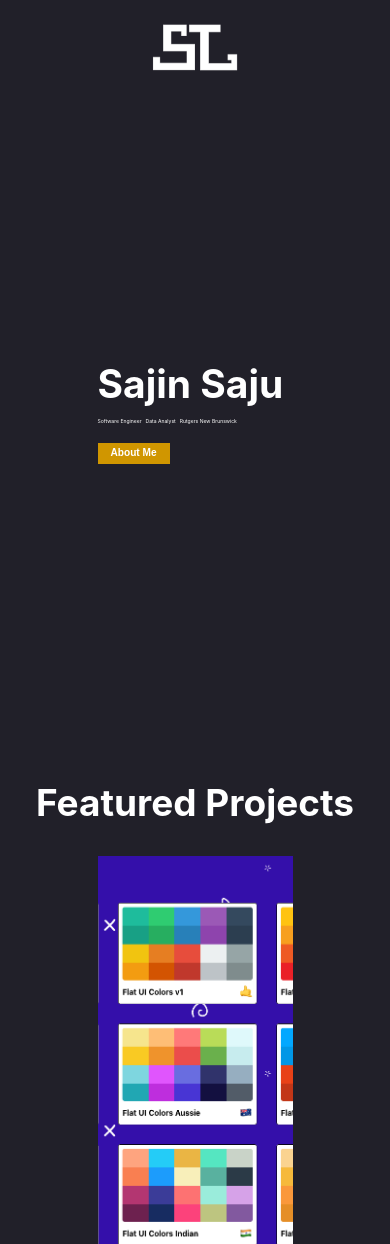
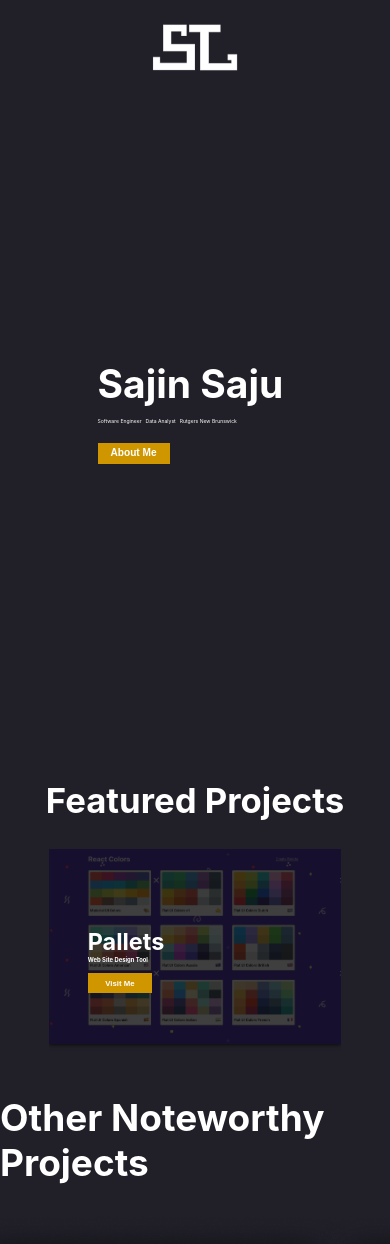
Before and after one commit to 54JIN/personal-website, a React (Create React App) app: page / in a window 390 px wide. Shown: the top 1244 px of the page. Built offline with nearby package versions, Linux system fonts and the light colour scheme.

Commit message:
Made Featured Projects Responsive

```diff
--- a/src/App.css
+++ b/src/App.css
@@ -134,85 +134,6 @@ body {
   transform-origin: left;
   scale: 1 1;
 }
-
-@media only screen and (max-width: 1328px) {
-  .Home-Content h1{
-    font-size: 10vw;
-    margin-top: 0px;
-    margin-bottom: 0px;
-  }
-
-  .Home-Content ul{
-    list-style: none;
-    margin-top: 5px;
-    padding-left: 0px;
-  }
-
-  .Home-Content li{
-    display: inline-block;
-    margin-right: 10px;
-    font-size: 1.2vw;
-  }
-
-  .Home-Content button{
-    width: 20%;
-    height: 3vw;
-    padding-top: 0.7vw;
-    padding-bottom: 10px;
-    background-color: #D09600;
-    --color: hsl(208, 72%, 39%);
-    /* --color: #601d4c; */
-    color: #FFFFFF;
-    border: none;
-    font-weight: bold;
-    font-size: 1.2vw;
-    cursor: pointer;
-    transition: transform .4s;
-
-    position: relative;
-    isolation: isolate;
-  }
-}
-
-
-@media only screen and (max-width: 600px) {
-  .Home-Content h1{
-    font-size: 10vw;
-    margin-top: 0px;
-    margin-bottom: 0px;
-  }
-
-  .Home-Content ul{
-    list-style: none;
-    margin-top: 0px;
-    padding-left: 0px;
-  }
-
-  .Home-Content li{
-    display: inline-block;
-    margin-right: 4px;
-    font-size: 1.3vw;
-  }
-
-  .Home-Content button{
-    width: 37%;
-    height: 5.5vw;
-    padding-top: 1vw;
-    padding-bottom: 10px;
-    background-color: #D09600;
-    --color: hsl(208, 72%, 39%);
-    /* --color: #601d4c; */
-    color: #FFFFFF;
-    border: none;
-    font-weight: bold;
-    font-size: 2.6vw;
-    cursor: pointer;
-    transition: transform .4s;
-
-    position: relative;
-    isolation: isolate;
-  }
-}
 /* .Home-Content button:hover{
   transform: scale(1.1);
 } */
@@ -241,6 +162,7 @@ body {
 
 .Featured-Projects {
   width: 75%;
+  height: 55vw;
   display: flex;
   flex-direction: column;
 }
@@ -303,3 +225,94 @@ body {
   text-decoration: none;
   color: #FFFFFF;
 }
+
+
+@media only screen and (max-width: 1328px) {
+  .Home-Content h1{
+    font-size: 10vw;
+    margin-top: 0px;
+    margin-bottom: 0px;
+  }
+
+  .Home-Content ul{
+    list-style: none;
+    margin-top: 5px;
+    padding-left: 0px;
+  }
+
+  .Home-Content li{
+    display: inline-block;
+    margin-right: 10px;
+    font-size: 1.2vw;
+  }
+
+  .Home-Content button{
+    width: 20%;
+    height: 3vw;
+    padding-top: 0.7vw;
+    padding-bottom: 10px;
+    background-color: #D09600;
+    --color: hsl(208, 72%, 39%);
+    /* --color: #601d4c; */
+    color: #FFFFFF;
+    border: none;
+    font-weight: bold;
+    font-size: 1.2vw;
+    cursor: pointer;
+    transition: transform .4s;
+
+    position: relative;
+    isolation: isolate;
+  }
+}
+
+@media only screen and (min-width: 1001px) {
+  .Featured h2 {
+    color: #FFFFFF;
+    font-size: 5vw;
+  }
+}
+
+@media only screen and (max-width: 600px) {
+  .Home-Content h1{
+    font-size: 10vw;
+    margin-top: 0px;
+    margin-bottom: 0px;
+  }
+
+  .Home-Content ul{
+    list-style: none;
+    margin-top: 0px;
+    padding-left: 0px;
+  }
+
+  .Home-Content li{
+    display: inline-block;
+    margin-right: 4px;
+    font-size: 1.3vw;
+  }
+
+  .Home-Content button{
+    width: 37%;
+    height: 5.5vw;
+    padding-top: 1vw;
+    padding-bottom: 10px;
+    background-color: #D09600;
+    --color: hsl(208, 72%, 39%);
+    /* --color: #601d4c; */
+    color: #FFFFFF;
+    border: none;
+    font-weight: bold;
+    font-size: 2.6vw;
+    cursor: pointer;
+    transition: transform .4s;
+
+    position: relative;
+    isolation: isolate;
+  }
+
+  .Featured h2 {
+    color: #FFFFFF;
+    font-size: 8.9vw;
+  }
+}
--- a/src/Projects.css
+++ b/src/Projects.css
@@ -1,6 +1,7 @@
+@media only screen and (min-width: 1001px) {
     .Projects {
-    width: 50vw;
-    height: 60vh;
+        width: 100%;
+        height: 100%;
         position: relative;
         overflow: hidden;
     }
@@ -8,7 +9,7 @@
     .Projects img{
         /* width: 60vw; */
         width: 100%;
-    height: 85%;
+        height: 40vw;
         object-fit: cover;
     }
 
@@ -18,9 +19,9 @@
         top: 0;
         right: 0;
         bottom: 0;
-    background-color: #783A64;
+        background-color: rgba(16,16,16,0.8);
         width: 100%;
-    height: 85%;
+        height: 40vw;
         box-shadow: 0 0 50px black;
         opacity: 0;
 
@@ -32,7 +33,7 @@
     }
 
     .Projects-BackCover h1{
-    font-size: 125px;
+        font-size: 10vw;
         margin-top: 0px;
         margin-bottom: 0px;
         display: flex;
@@ -44,34 +45,35 @@
         display: flex;
         flex-direction: column;
         width: 500px;
-    margin-left: 150px;
-    margin-top: 100px;
+        margin-left: 10vw;
+        margin-top: 5vw;
     }
 
     .Projects-BackCover-Content h2 {
         display: flex;
-    font-size: 50px;
+        font-size: 6vw;
         color: #FFFFFF;
         margin-top: 0px;
         margin-bottom: 0px;
     }
 
     .Projects-BackCover-Content h4 {
-    font-size: 15px;
+        font-size: 1.5vw;
         color: #FFFFFF;
         margin-top: 0px;
         margin-bottom: 10px;
     }
 
     .Projects-BackCover-Content button{
-    width: 25%;
-    padding-top: 10px;
-    padding-bottom: 10px;
+        width: 10.5vw;
+        height: 3vw;
+        padding-top: 0.8vw;
+        padding-bottom: 0.8vw;
         background-color: #D09600;
         color: #FFFFFF;
         border: none;
         font-weight: bold;
-    font-size: 14px;
+        font-size: 1.1vw;
         cursor: pointer;
     }
 
@@ -79,3 +81,139 @@
         transform: translateX(0);
         opacity: 1;
     }
+}
+
+@media only screen and (max-width: 1000px) {
+    .Projects {
+        width: 100%;
+        height: 100%;
+        position: relative;
+        overflow: hidden;
+    }
+
+    .Projects img{
+        /* width: 60vw; */
+        width: 100%;
+        height: 40vw;
+        object-fit: cover;
+    }
+
+    .Projects-BackCover{
+        position: absolute;
+        top: 0;
+        right: 0;
+        bottom: 0;
+        background-color: rgba(16,16,16,0.8);
+        width: 100%;
+        height: 40vw;
+        box-shadow: 0 0 1.2vw black;
+    }
+
+    .Projects-BackCover h1{
+        display: none;
+    }
+
+    .Projects-BackCover-Content {
+        display: flex;
+        flex-direction: column;
+        width: 500px;
+        margin-left: 10vw;
+        margin-top: 15vw;
+    }
+
+    .Projects-BackCover-Content h2 {
+        display: flex;
+        font-size: 6vw;
+        color: #FFFFFF;
+        margin-top: 0px;
+        margin-bottom: 0px;
+    }
+
+    .Projects-BackCover-Content h4 {
+        font-size: 1.5vw;
+        color: #FFFFFF;
+        margin-top: 0px;
+        margin-bottom: 10px;
+    }
+
+    .Projects-BackCover-Content button{
+        width: 16.5vw;
+        height: 5vw;
+        padding-top: 1.3vw;
+        padding-bottom: 1.3vw;
+        background-color: #D09600;
+        color: #FFFFFF;
+        border: none;
+        font-weight: bold;
+        font-size: 2vw;
+        cursor: pointer;
+    }
+}
+
+
+@media only screen and (max-width: 600px) {
+    .Projects {
+        width: 100%;
+        height: 39vh;
+        position: relative;
+        overflow: hidden;
+    }
+
+    .Projects img{
+        /* width: 60vw; */
+        width: 100%;
+        height: 50vw;
+        object-fit: cover;
+    }
+
+    .Projects-BackCover{
+        position: absolute;
+        top: 0;
+        right: 0;
+        bottom: 0;
+        background-color: rgba(16,16,16,0.8);
+        width: 100%;
+        height: 50vw;
+        box-shadow: 0 0 1.2vw black;
+    }
+
+    .Projects-BackCover h1{
+        display: none;
+    }
+
+    .Projects-BackCover-Content {
+        display: flex;
+        flex-direction: column;
+        width: 500px;
+        margin-left: 10vw;
+        margin-top: 20vw;
+    }
+
+    .Projects-BackCover-Content h2 {
+        display: flex;
+        font-size: 6vw;
+        color: #FFFFFF;
+        margin-top: 0px;
+        margin-bottom: 0px;
+    }
+
+    .Projects-BackCover-Content h4 {
+        font-size: 1.5vw;
+        color: #FFFFFF;
+        margin-top: 0px;
+        margin-bottom: 10px;
+    }
+
+    .Projects-BackCover-Content button{
+        width: 16.5vw;
+        height: 5vw;
+        padding-top: 1.3vw;
+        padding-bottom: 1.3vw;
+        background-color: #D09600;
+        color: #FFFFFF;
+        border: none;
+        font-weight: bold;
+        font-size: 2vw;
+        cursor: pointer;
+    }
+}
```
Lines whose indentation alone changed are shown as unchanged.
